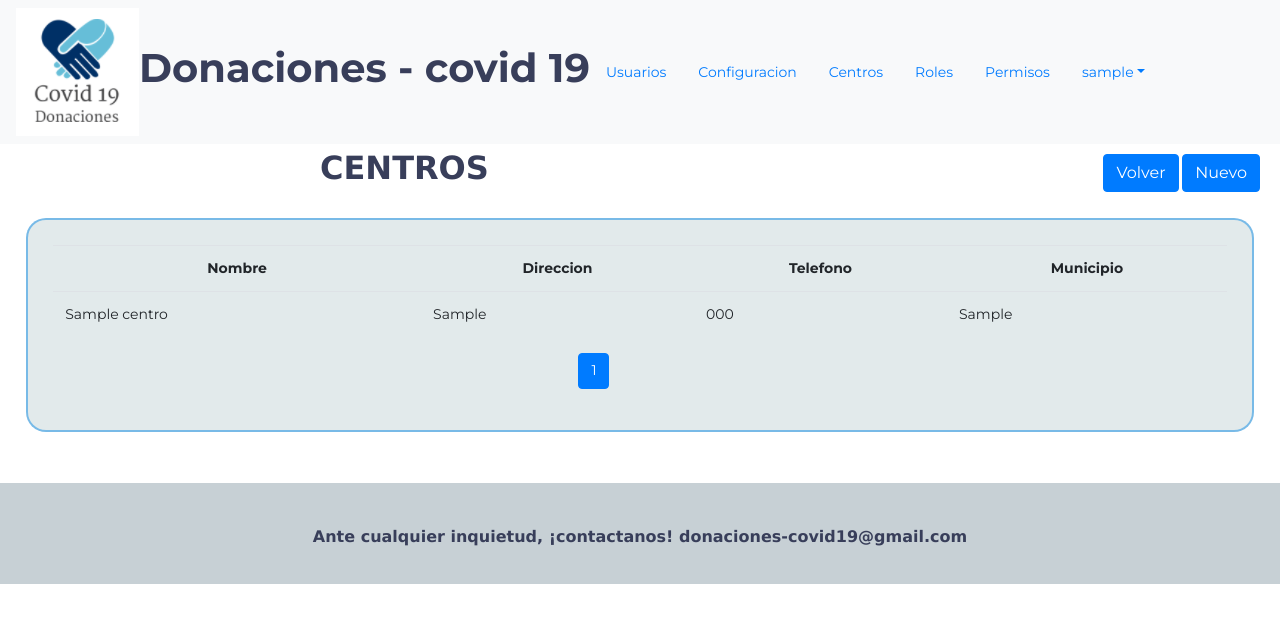
After one commit to JoseMix/ayudaCovid, a Flask app: page /centro/1 in a window 1280 px wide. The commit adds this page. Shown: the top 623 px of the page. Run offline with Flask 2, Linux system fonts and the light colour scheme; the visitor is signed in with stand-in values (Sample User, id 1); tables that the repository leaves empty hold one stand-in row (values such as "Sample post").

Commit message:
centros de ayuda

```diff
--- a/app/__init__.py
+++ b/app/__init__.py
@@ -21,6 +21,7 @@ from app.resources import rol
 from app.resources import permiso
 from app.resources import configuracion
 from app.resources import auth
+from app.resources import centro
 
 # from app.helpers import handler
 from app.helpers import auth as helper_auth
@@ -120,6 +121,9 @@ def create_app(environment="development"):
         methods=["GET", "POST"],
     )
 
+    # Rutas de Centros
+    app.add_url_rule("/centro/<int:page>", "centro_index", centro.index,  methods=["GET"])
+
     # Ruta para el Home (usando decorator)
     @app.route("/")
     def home():
--- a/app/models/centro.py
+++ b/app/models/centro.py
@@ -21,12 +21,20 @@ class Centro(db.Model):
     tipo_centro = db.Column(db.String(20), nullable=False)
     municipio = db.Column(db.String(20), nullable=False)
     web = db.Column(db.String(255), nullable=False)
-    email = db.Column(db.DateTime, nullable=False)
+    email = db.Column(db.String(255), nullable=False)
     estado = db.Column(db.Boolean, nullable=False)
     # protocolo = db.Column(db.String(255), nullable=False)
     coordenadas = db.Column(db.String(20), nullable=False)
     turnos = db.relationship("Bloque", backref="centro", lazy=True)
 
+    def all(self):
+        centros = Centro.query.all()
+        return centros
+
+    #page= página actual, per_page = elementos x página
+    def all_paginado(self , page, per_page):
+        return Centro.query.order_by(Centro.id.desc()).\
+            paginate(page=page, per_page=per_page, error_out=False)
 
 class Bloque(db.Model):
     __tablename__ = "bloque"
--- a/app/models/models.py
+++ b/app/models/models.py
@@ -188,3 +188,9 @@ class User(db.Model):
         user.roles.append(form.roles)
         db.session.commit()
         return user
+
+# Inicializo contexto
+def centro_bloque_initialize_db(app):
+    app.app_context().push()
+    db.init_app(app)
+    db.create_all()
--- a/app/resources/centro.py
+++ b/app/resources/centro.py
@@ -0,0 +1,14 @@
+from flask import redirect, flash, render_template, request, url_for, session, abort
+# from app.db import connection
+from app.models.configuracion import Configuracion
+from app.models.centro import Centro
+from app.helpers.auth import authenticated
+from app.models.models import User
+from flask_bcrypt import Bcrypt
+
+def index(page):
+    if not authenticated(session):
+        abort(401)
+    sitio = Configuracion().sitio()
+    index_pag = Centro().all_paginado(page, sitio.paginas)
+    return render_template("centro/index.html", index_pag=index_pag)
--- /dev/null
+++ b/app/templates/centro/index.html
@@ -0,0 +1,56 @@
+{% extends "layout.html" %}
+{% block title %}Centros{% endblock %}
+{% block head %}
+  {{ super() }}
+{% endblock %}
+{% block content %}
+<strong class="texto" style="font-size: xx-large;">CENTROS</strong>
+<div id="derecha">
+  <a href="{{ url_for('home') }}" class="btn btn-primary">Volver</a>
+  <a href="{{ url_for('user_register') }}" class="btn btn-primary">Nuevo</a>
+</div>
+
+<div id="index-table">
+<table class="table table-hover" >
+  <tr style="text-align: center;">
+    <th>Nombre</th>
+    <th>Direccion</th>
+    <th>Telefono</th>
+    <th>Municipio</th>
+  </tr>
+  {% for centro in index_pag.items %}
+  <tr>
+    <td> {{ centro.nombre }} </td>
+    <td> {{ centro.direccion }} </td>
+    <td> {{ centro.telefono }} </td>
+    <td> {{ centro.municipio }}</td>
+  </tr>
+  {% endfor %}
+  </table>
+
+{#-----------------------------PAGINADO------------------------------------#}
+  <nav aria-label="..." style="margin-left:15%;" >
+    <ul class="pagination" style="margin-left: 35%;">
+    {% for page in index_pag.iter_pages() %}
+      {% if page %}
+        {% if page != index_pag.page %}
+          <li class="page-item">
+            <a class="page-link" href="{{ url_for('centro_index', page=page) }}">{{ page }}</a>
+          </li>
+        {% else %}
+          <li class="page-item active">
+            <span class="page-link">
+            {{ page }}
+            <span class="sr-only">(current)</span>
+            </span>
+          </li>
+        {% endif %}
+      {% else %}
+        <span class=ellipsis> . . . </span>
+      {% endif %}
+    {% endfor %}
+    </ul>
+  </nav>
+  {#----------------------------------------------------------------------#}
+</div>
+{% endblock %}
--- a/app/templates/layout.html
+++ b/app/templates/layout.html
@@ -27,6 +27,9 @@
             </li>
             <li class="nav-item">
               <a href="{{ url_for('configuracion_show') }}" class="nav-link">Configuracion</a>
+            </li>
+            <li class="nav-item">
+              <a href="{{ url_for('centro_index', page=1) }}" class="nav-link">Centros</a>
             </li>
             <li class="nav-item">
               <a href="{{ url_for('rol_index') }}" class="nav-link">Roles</a>
--- a/app/templates/user/index.html
+++ b/app/templates/user/index.html
@@ -100,6 +100,6 @@
       </ul>
     </nav>
     {#----------------------------------------------------------------------#}
-  </div>
+</div>
 
 {% endblock %}
```
Also changed, not shown: app/templates/centro/new.html (added), app/templates/centro/show.html (added), app/templates/centro/update.html (added).
